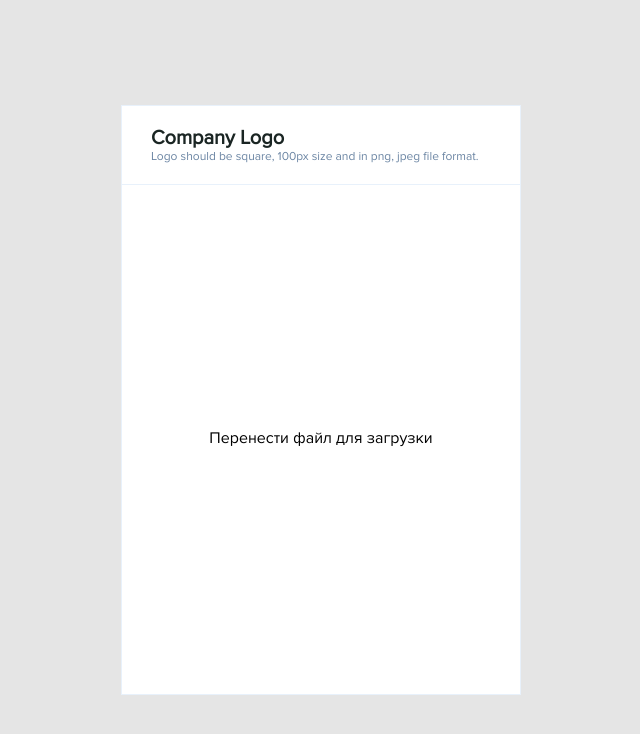
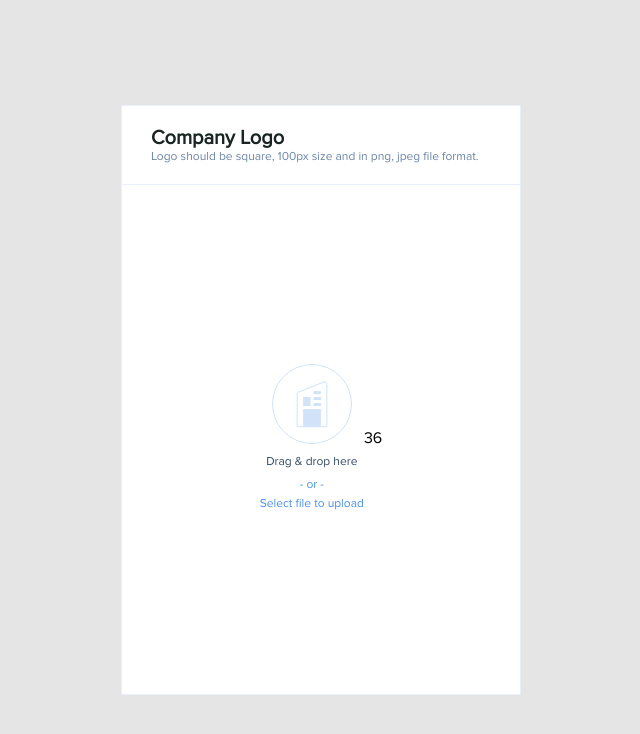
Before and after one commit to kraken1970/test-task, a React (Create React App) app: page / in a window 1280 px wide. Shown: the top 734 px of the page, without its empty margins (319-959 px from the left). Built offline with nearby package versions, Linux system fonts and the light colour scheme.

Commit message:
added LoadArea component

```diff
--- /dev/null
+++ b/src/components/LoadArea/LoadArea.jsx
@@ -0,0 +1,21 @@
+import React from 'react';
+import { ReactComponent as LoadIcon } from '../../assets/img/loadIcon.svg';
+import styles from './LoadArea.module.scss';
+
+const LoadArea = ({ loading, loaded, areaTextHead, control }) => {
+  return (
+    <div className={styles.loadArea}>
+      <div className={styles.iconArea}>
+        <LoadIcon />
+      </div>
+
+      <span className={styles.areaText}>
+        <p className={styles.areaTextHead}>Drag & drop here</p>
+        <p className={styles.areaTextMiddle}>- or -</p>
+        <p className={styles.areaTextControl}>Select file to upload</p>
+      </span>
+    </div>
+  );
+};
+
+export default LoadArea;
--- /dev/null
+++ b/src/components/LoadArea/LoadArea.module.scss
@@ -0,0 +1,40 @@
+.loadArea {
+  display: flex;
+  flex-direction: column;
+  justify-content: center;
+  align-items: center;
+}
+
+.iconArea {
+  width: 80px;
+  height: 80px;
+  border-radius: 50%;
+  border: 1px solid #d1e3f8;
+  display: flex;
+  justify-content: center;
+  align-items: center;
+  margin-bottom: 10px;
+}
+
+.areaText {
+  display: flex;
+  flex-direction: column;
+  align-items: center;
+  font-size: 12px;
+  line-height: 15px;
+}
+
+.areaTextHead {
+  color: #324964;
+  margin-bottom: 8px;
+}
+
+.areaTextMiddle {
+  color: #4991e5;
+  margin-bottom: 4px;
+}
+
+.areaTextControl {
+  color: #4991e5;
+  cursor: pointer;
+}
--- a/src/components/LoadZone/LoadZone.jsx
+++ b/src/components/LoadZone/LoadZone.jsx
@@ -2,22 +2,30 @@ import { useState } from 'react';
 import classNames from 'classnames';
 import axios from 'axios';
 import styles from './LoadZone.module.scss';
+import LoadArea from '../LoadArea/LoadArea';
 
 const LoadZone = () => {
   const [drag, setDrag] = useState(false);
+  const [loading, setLoading] = useState(false);
+  const [loaded, setLoaded] = useState(false);
 
   function dragStartHandler(e) {
     e.preventDefault();
+    e.stopPropagation();
     setDrag(true);
   }
 
   function dralLeaveHandler(e) {
     e.preventDefault();
+    e.stopPropagation();
     setDrag(false);
+    setLoading(true);
   }
 
   function onDropHandler(e) {
     e.preventDefault();
+    e.stopPropagation();
+
     let files = [...e.dataTransfer.files];
     console.log(files);
     //Для загрузки на сервер:
@@ -26,6 +34,7 @@ const LoadZone = () => {
     // axios.post('url', formData);
 
     setDrag(false);
+    setLoaded(true);
   }
 
   return (
@@ -38,7 +47,8 @@ const LoadZone = () => {
           onDragOver={(e) => dragStartHandler(e)}
           onDrop={(e) => onDropHandler(e)}
         >
-          Отпустить файл для загрузки
+          <LoadArea loading={loading} loaded={loaded} />
+          25
         </div>
       ) : (
         <div
@@ -47,7 +57,8 @@ const LoadZone = () => {
           onDragLeave={(e) => dralLeaveHandler(e)}
           onDragOver={(e) => dragStartHandler(e)}
         >
-          Перенести файл для загрузки
+          <LoadArea loading={loading} loaded={loaded} />
+          36
         </div>
       )}
     </div>
```
Also changed, not shown: src/assets/img/loadIcon.svg (added).
